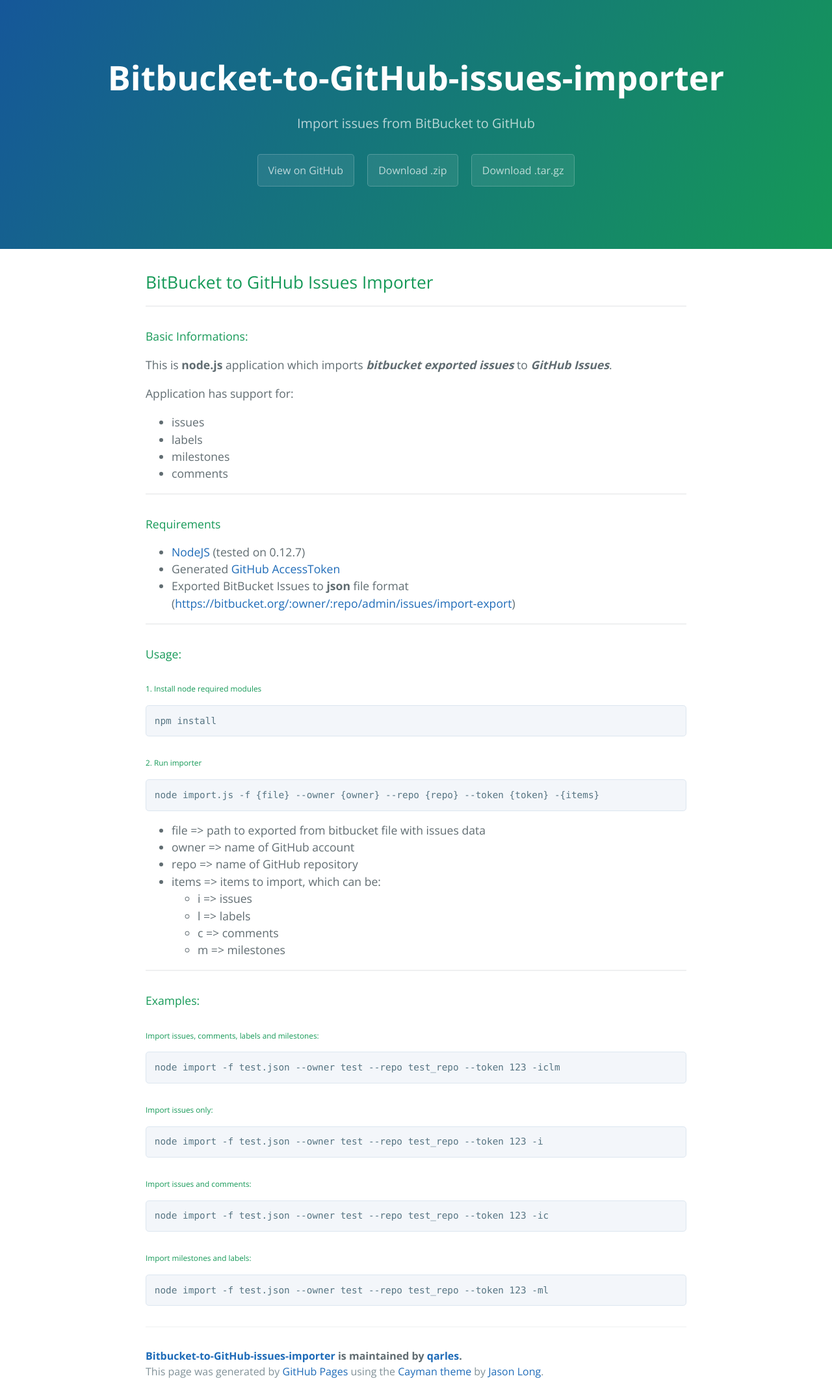
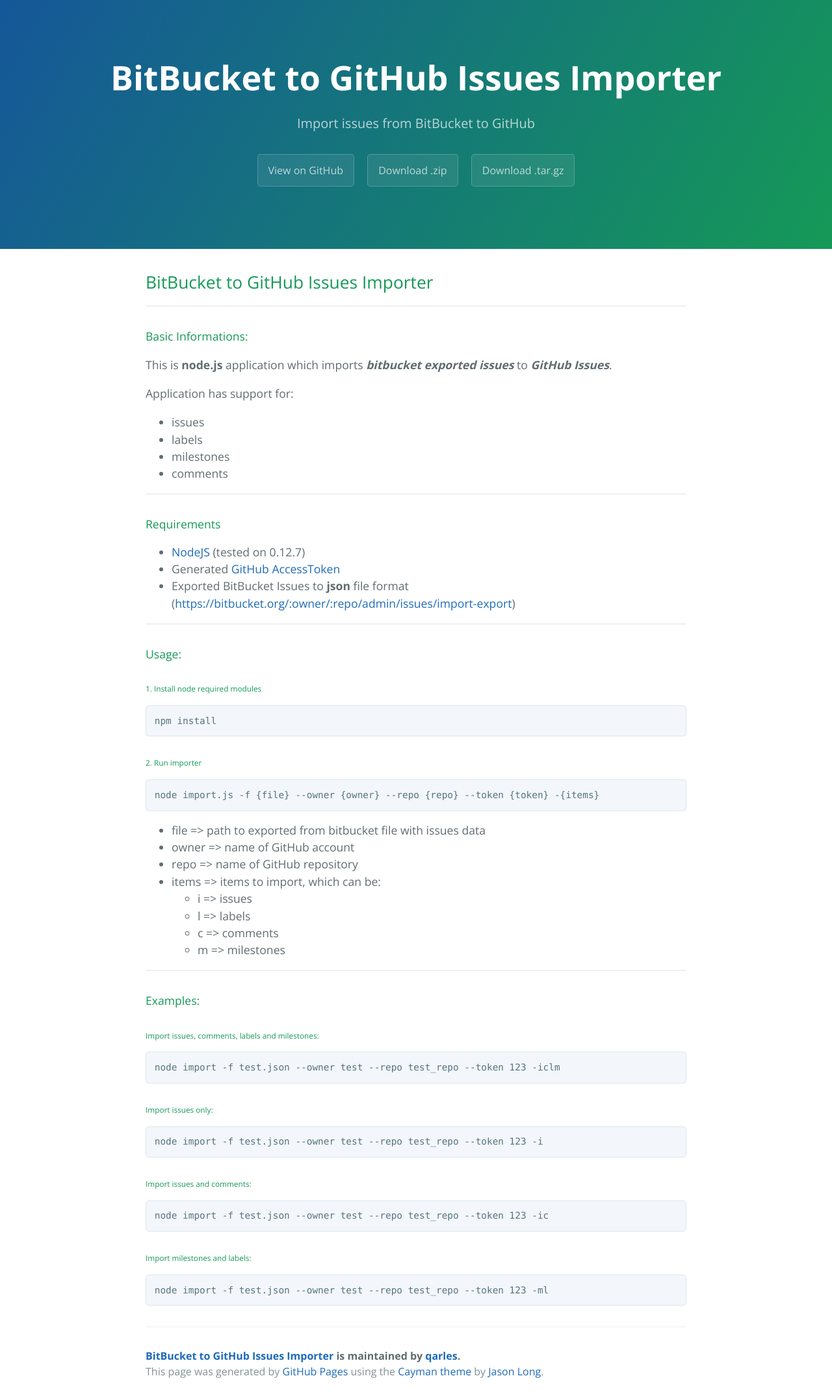
Before and after one commit to wszydlak/bitbucket-to-github-issues-importer, a plain HTML site: page index.html in a window 1280 px wide. Shown: the whole page at 65% size. Drawn offline with nearby package versions, Linux system fonts and the light colour scheme.

```diff
--- a/index.html
+++ b/index.html
@@ -2,7 +2,7 @@
 <html lang="en-us">
   <head>
     <meta charset="UTF-8">
-    <title>Bitbucket-to-GitHub-issues-importer by qarles</title>
+    <title>BitBucket to GitHub Issues Importer by qarles</title>
     <meta name="viewport" content="width=device-width, initial-scale=1">
     <link rel="stylesheet" type="text/css" href="stylesheets/normalize.css" media="screen">
     <link href='https://fonts.googleapis.com/css?family=Open+Sans:400,700' rel='stylesheet' type='text/css'>
@@ -11,7 +11,7 @@
   </head>
   <body>
     <section class="page-header">
-      <h1 class="project-name">Bitbucket-to-GitHub-issues-importer</h1>
+      <h1 class="project-name">BitBucket to GitHub Issues Importer</h1>
       <h2 class="project-tagline">Import issues from BitBucket to GitHub</h2>
       <a href="https://github.com/qarles/bitbucket-to-github-issues-importer" class="btn">View on GitHub</a>
       <a href="https://github.com/qarles/bitbucket-to-github-issues-importer/zipball/master" class="btn">Download .zip</a>
@@ -113,7 +113,7 @@
 </code></pre>
 
       <footer class="site-footer">
-        <span class="site-footer-owner"><a href="https://github.com/qarles/bitbucket-to-github-issues-importer">Bitbucket-to-GitHub-issues-importer</a> is maintained by <a href="https://github.com/qarles">qarles</a>.</span>
+        <span class="site-footer-owner"><a href="https://github.com/qarles/bitbucket-to-github-issues-importer">BitBucket to GitHub Issues Importer</a> is maintained by <a href="https://github.com/qarles">qarles</a>.</span>
 
         <span class="site-footer-credits">This page was generated by <a href="https://pages.github.com">GitHub Pages</a> using the <a href="https://github.com/jasonlong/cayman-theme">Cayman theme</a> by <a href="https://twitter.com/jasonlong">Jason Long</a>.</span>
       </footer>
```
Also changed, not shown: params.json (+1 -1 lines).
